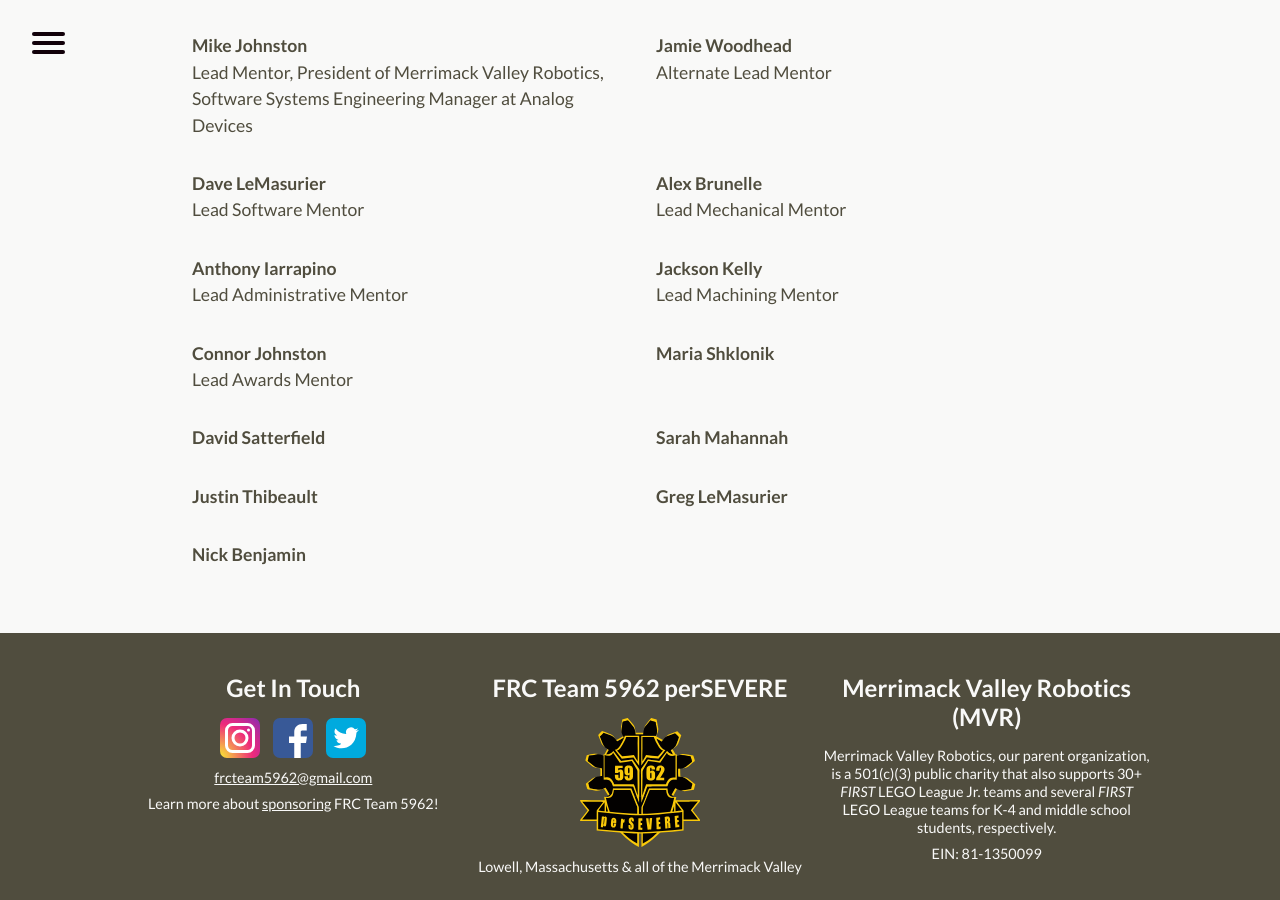
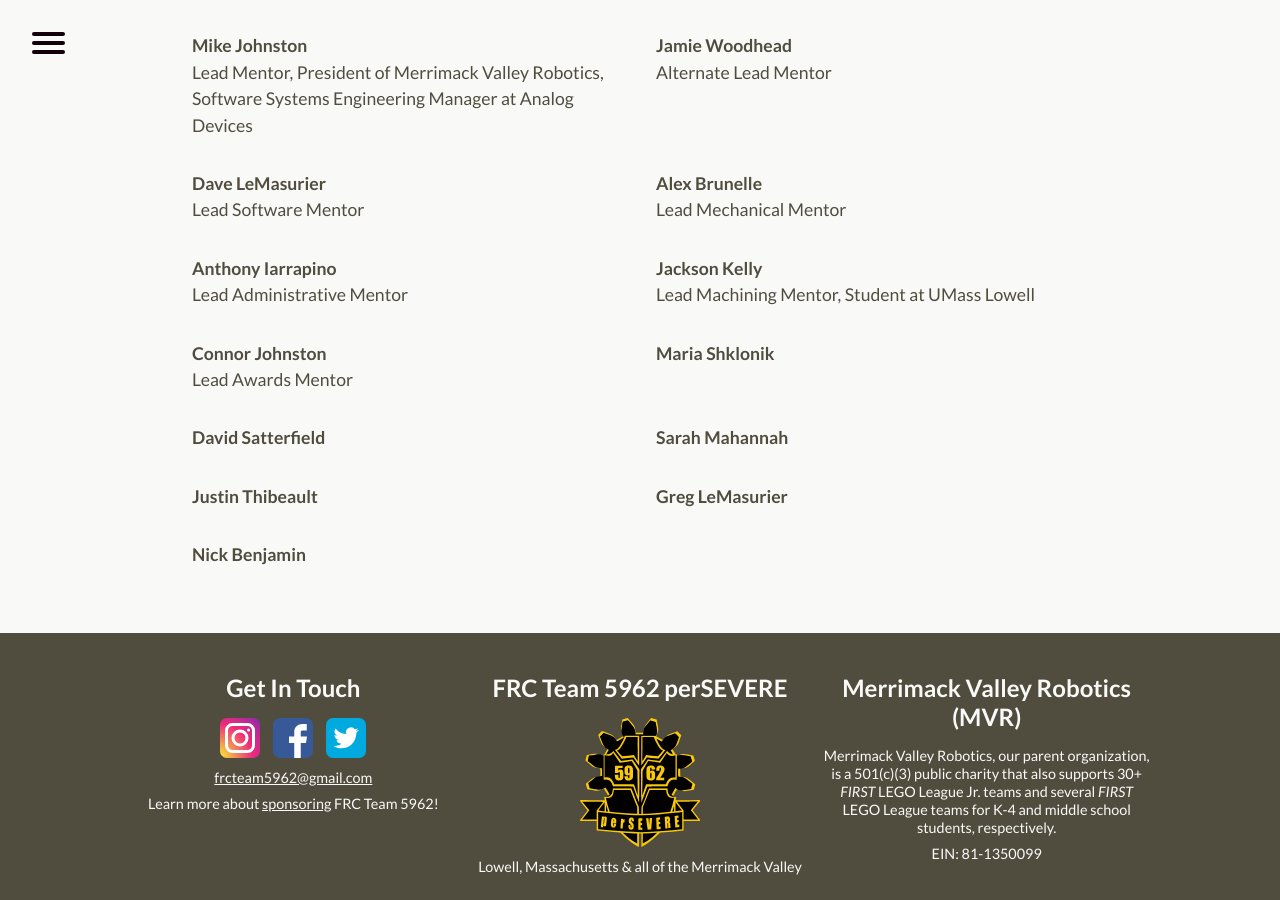
Before and after one commit to perSEVERE-5962/frc5962, a Jekyll site: the page built from about.md, in a window 1280 px wide and 900 px high, scrolled down 2018 px. Built offline with Jekyll 4.4.1, drawn with Linux system fonts in a browser that asks for light colours.

Commit message:
Updated Jackson Kelly

```diff
--- a/_mentors/jackson-kelly.markdown
+++ b/_mentors/jackson-kelly.markdown
@@ -1,6 +1,6 @@
 ---
 title: Jackson Kelly
 date: 2019-04-26 14:27:00 Z
-role: Lead Machining Mentor
+role: Lead Machining Mentor, Student at UMass Lowell
 order-number: 6
 ---
```
